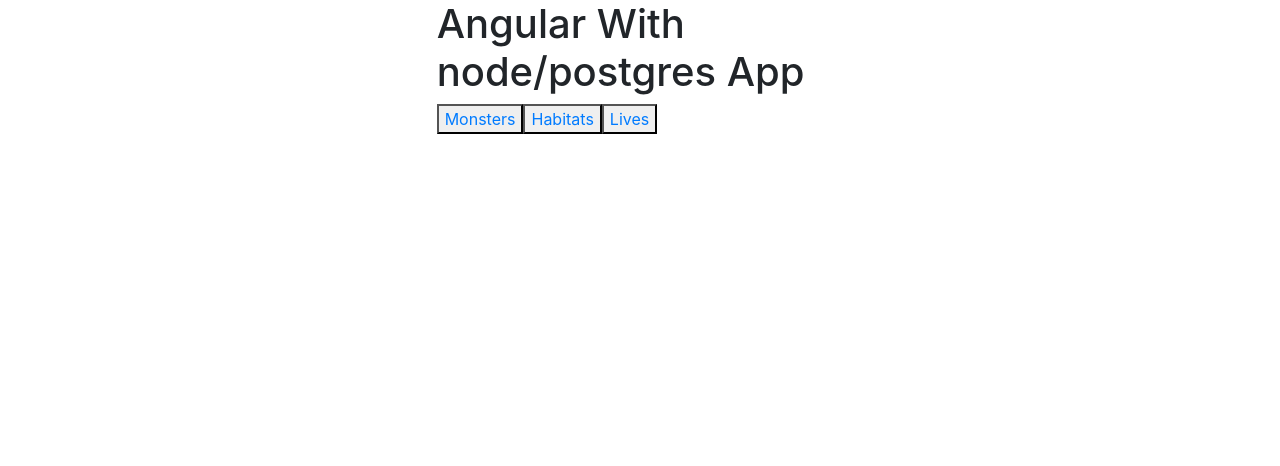
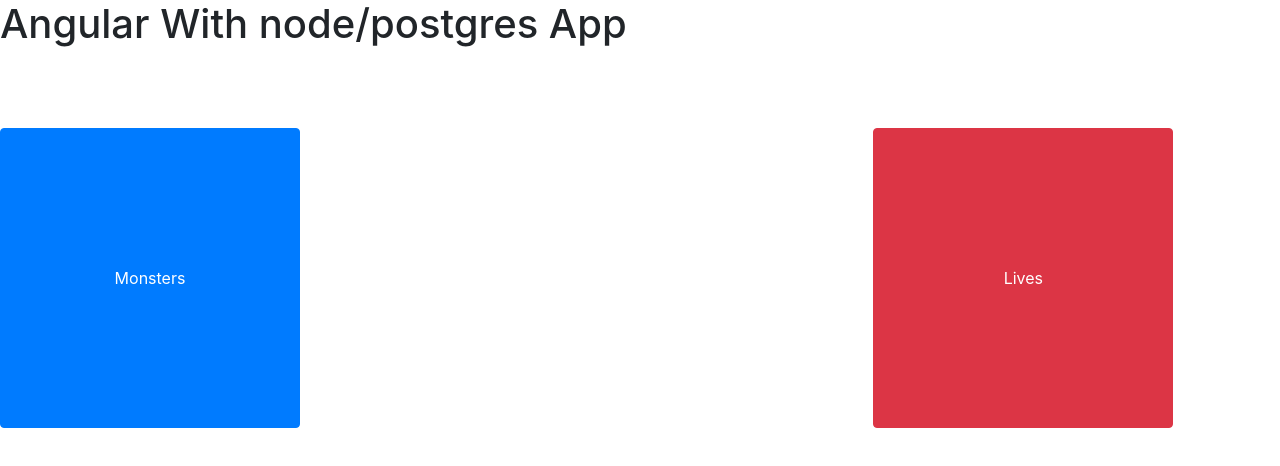
Before and after one commit to Creative9991/Full-stack-App-with-Node-Angular-Postgresql, an Angular app in the folder frontend/angular/: page /home in a window 1280 px wide. Shown: the top 466 px of the page. Built offline with nearby package versions, Linux system fonts and the light colour scheme.

Commit message:
added urls

```diff
--- a/frontend/angular/src/app/habitats/habitats.component.css
+++ b/frontend/angular/src/app/habitats/habitats.component.css
@@ -0,0 +1,4 @@
+a{
+    text-decoration: none;
+    color: white;
+}
--- a/frontend/angular/src/app/habitats/habitats.component.html
+++ b/frontend/angular/src/app/habitats/habitats.component.html
@@ -1,4 +1,4 @@
-<button type="button" class="primary"><a routerLink="/home">BACK</a></button>
+<button type="button" class="btn btn-primary"><a routerLink="/home">BACK</a></button>
         <br><br>
 
         <h1>Your are in Habitats</h1>
--- a/frontend/angular/src/app/home/home.component.css
+++ b/frontend/angular/src/app/home/home.component.css
@@ -0,0 +1,9 @@
+
+a{
+    text-decoration: none;
+    color: white;
+}
+button{
+    height: 300px;
+    width: 300px;
+}
--- a/frontend/angular/src/app/home/home.component.html
+++ b/frontend/angular/src/app/home/home.component.html
@@ -1,15 +1,16 @@
-
+<h1>Angular With node/postgres App</h1>
+                <br><br><br>
 <div class="row">
 <div class="col-lg-4">
+ <button type="button" class="btn btn-primary"><a routerLink="/monsters">Monsters</a></button>
+</div>
+<div class="col-lg-4">
+
+
+<button type="button" class="btn btn-default"><a routerLink="/habitats">Habitats</a></button>
 
 </div>
 <div class="col-lg-4">
-        <h1>Angular With node/postgres App</h1>
-<button type="button" class="primary"><a routerLink="/monsters">Monsters</a></button>
-<button type="button" class="default"><a routerLink="/habitats">Habitats</a></button>
-<button type="button" class="danger"><a routerLink="/lives">Lives</a></button>
-</div>
-<div class="col-lg-4">
-
+ <button type="button" class="btn btn-danger"><a routerLink="/lives">Lives</a></button>
 </div>
 </div>
--- /dev/null
+++ b/frontend/angular/src/app/live.ts
@@ -0,0 +1,4 @@
+export class Live {
+    habiats: string;
+    monsters : string;
+  }
--- a/frontend/angular/src/app/lives/lives.component.css
+++ b/frontend/angular/src/app/lives/lives.component.css
@@ -0,0 +1,4 @@
+a{
+    text-decoration: none;
+    color: white;
+}
--- a/frontend/angular/src/app/lives/lives.component.html
+++ b/frontend/angular/src/app/lives/lives.component.html
@@ -1,4 +1,26 @@
-<button type="button" class="primary"><a routerLink="/home">BACK</a></button>
+<button type="button" class="btn btn-primary"><a routerLink="/home">BACK</a></button>
         <br><br>
+        <div class="jumbotron">
+        <h1>List of Monsters with Personalities</h1>
+      </div>
+        create a Live
+        <button type="button" class="btn btn-primary">Create</button>&nbsp;
+<ul class="lives">
+  <li *ngFor="let live of lives">
+    <div class="row">
+      <div class="col-lg-3" id="livehabitat">
+    <span id="liveshabitat">{{live.habitat}}</span>
+  </div>
+     <div class="col-lg-3" id="livemonster">
+       <span id="livesmonster">
+      Name : {{live.monster}}
+    </span>
+  </div>
+ <div class="col-lg-3">
+ <button type="button" class="btn btn-success">Edit</button>&nbsp;
+ <button type="button" class="btn btn-danger">Delete</button>&nbsp;
 
-        <h1>Your are in Lives</h1>
+</div>
+</div>
+  </li>
+</ul>
--- a/frontend/angular/src/app/lives/lives.component.ts
+++ b/frontend/angular/src/app/lives/lives.component.ts
@@ -1,4 +1,7 @@
 import { Component, OnInit } from '@angular/core';
+import { Live } from '../live';
+import { Router } from '@angular/router'
+import { UrlService} from '../url.service';
 
 @Component({
   selector: 'app-lives',
@@ -6,10 +9,15 @@ import { Component, OnInit } from '@angular/core';
   styleUrls: ['./lives.component.css']
 })
 export class LivesComponent implements OnInit {
-
-  constructor() { }
-
+  lives: Live[];
+  constructor(private router: Router, private urlService: UrlService) {
+   }
+  selectedLive: Live;
   ngOnInit() {
+    this.getLives();
   }
-
+  getLives(): void {
+    this.urlService.getLives()
+        .subscribe(lives => this.lives = lives);
+  }
 }
--- a/frontend/angular/src/app/monsters/monsters.component.css
+++ b/frontend/angular/src/app/monsters/monsters.component.css
@@ -3,31 +3,28 @@
     background-color: #CFD8DC !important;
     color: white;
   }
-  .heroes {
+  #monster, #personality {
     margin: 0 0 2em 0;
     list-style-type: none;
     padding: 0;
-    width: 15em;
+    width: 10em;
+    height: 200px;
+    width: 200px;
   }
-  .heroes li {
+  ul{
+    list-style-type:none
+  }
+  .monsters li {
     cursor: pointer;
     position: relative;
     left: 0;
     background-color: #EEE;
     margin: .5em;
     padding: .3em 0;
-    height: 1.6em;
+    height: 70px;
     border-radius: 4px;
   }
-  .heroes li.selected:hover {
-    background-color: #BBD8DC !important;
-    color: white;
-  }
-  .heroes li:hover {
-    color: #607D8B;
-    background-color: #DDD;
-    left: .1em;
-  }
+
   .heroes .text {
     position: relative;
     top: -3px;
@@ -46,3 +43,7 @@
     margin-right: .8em;
     border-radius: 4px 0 0 4px;
   }
+  a{
+    text-decoration: none;
+    color: white;
+}
--- a/frontend/angular/src/app/monsters/monsters.component.html
+++ b/frontend/angular/src/app/monsters/monsters.component.html
@@ -1,11 +1,32 @@
-<button type="button" class="primary"><a routerLink="/home">BACK</a></button>
+<button type="button" class="btn btn-primary"><a routerLink="/home">BACK</a></button>
         <br><br>
-
-        <h1>Your are in Monsters</h1>
-
-        <h2>My Heroes</h2>
+        <div class="jumbotron">
+        <h1>List of Monsters with Personalities</h1>
+      </div>
+        create a Monster
+        <button type="button" class="btn btn-primary" click="putMonsters()">Create</button>&nbsp;
 <ul class="monsters">
   <li *ngFor="let monster of monsters">
-    <span class="badge">{{monster.id}}</span> Name : {{monster.name}}, Personality : {{monster.personality}}
+    <div class="row">
+      <div class="col-lg-1" id="id">
+    <span id="monsterid">{{monster.id}}</span>
+  </div>
+     <div class="col-lg-3" id="monster">
+       <span id="monstername">
+      Name : {{monster.name}}
+    </span>
+  </div>
+  <div class="col-lg-3">
+      <span id="monstername" id="personality">
+          Personality : {{monster.personality}}
+   </span>
+
+ </div>
+ <div class="col-lg-3">
+ <button type="button" class="btn btn-success" click="putMonsters()">Edit</button>&nbsp;
+ <button type="button" class="btn btn-danger" click="deleteMonsters">Delete</button>&nbsp;
+
+</div>
+</div>
   </li>
 </ul>
--- a/frontend/angular/src/app/url.service.ts
+++ b/frontend/angular/src/app/url.service.ts
@@ -7,6 +7,7 @@ import { of } from 'rxjs';
 //import { of } from 'rxjs/observable/of';
 import { Monster } from './monster';
 import {Habitate} from './habitate';
+import{Live} from './live';
 
 @Injectable({
   providedIn: 'root'
@@ -20,8 +21,24 @@ export class UrlService {
     return this.http.get<Monster[]>("http://localhost:3000/monsters");
   };
 
+  /*
+   postLives(): Observable<Monster[]> {
+     return this.http.post<Monster[]>("http://localhost:3000/monsters");
+  };
+
+   deleteLives(): Observable<Monster[]> {
+     return this.http.delete<Monster[]>("http://localhost:3000/monsters");
+  };
+
+   putLives(): Observable<Monster[]> {
+     return this.http.put<Monster[]>("http://localhost:3000/monsters");
+  };
+  */
+
   getHabitats(): Observable<Habitate[]> {
     return this.http.get<Habitate[]>("http://localhost:3000/habitats");
   };
-
+   getLives(): Observable<Live[]> {
+     return this.http.get<Live[]>("http://localhost:3000/lives");
+  };
 }
```
